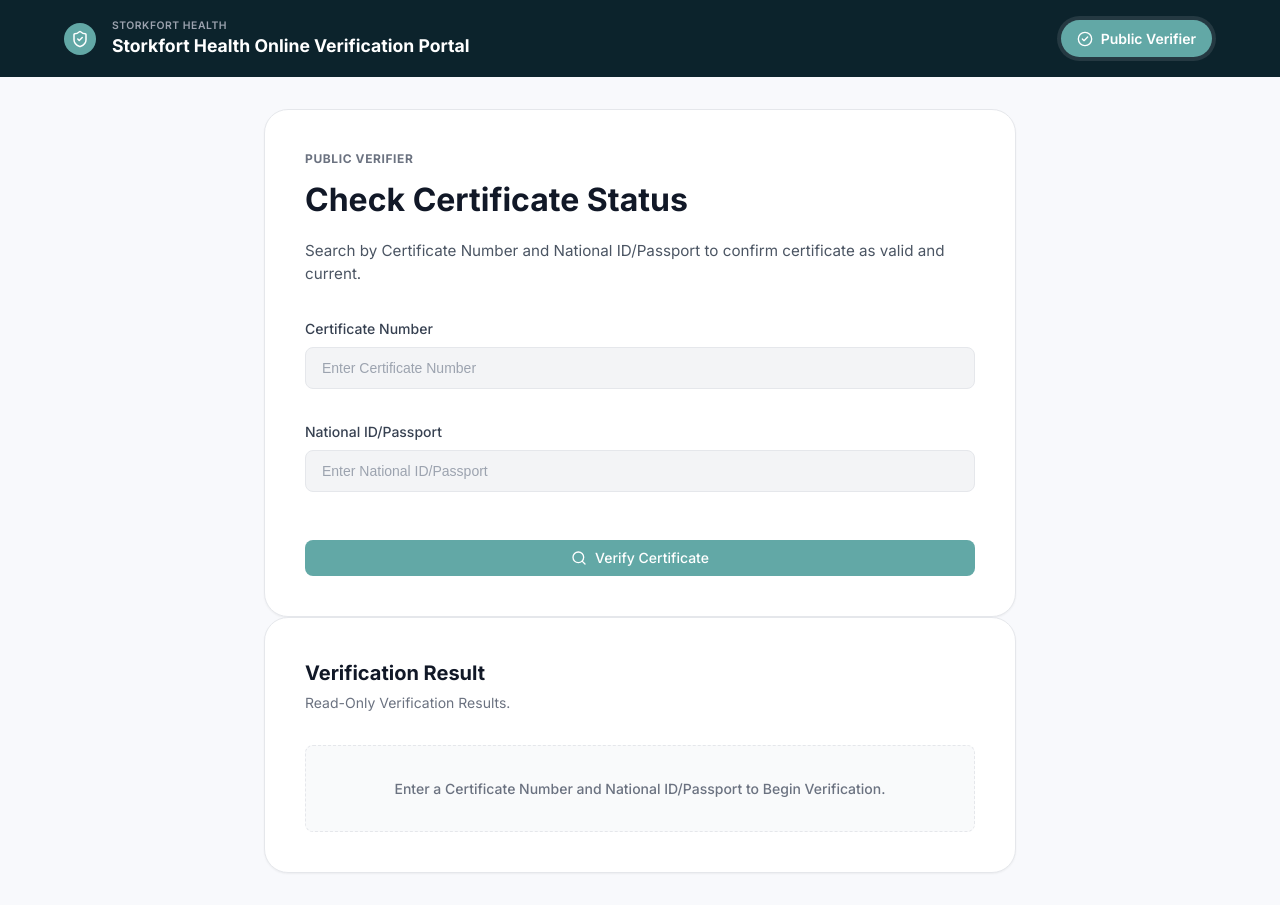
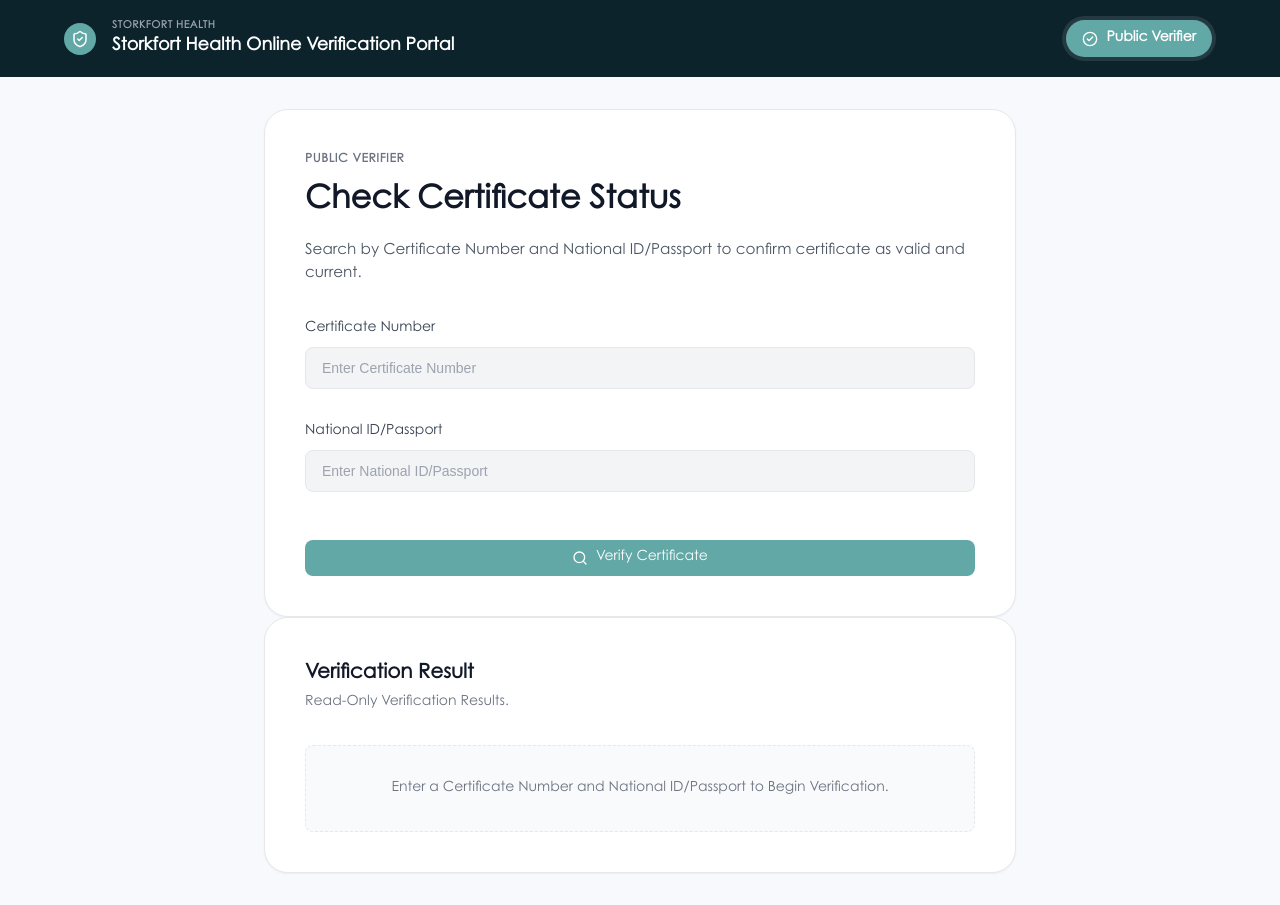
Before and after one commit to Frankmona/storkhealth, a Next.js app: page / in a window 1280 px wide. Built offline with nearby package versions, Linux system fonts and the light colour scheme.

Commit message:
Change application font to local Century Gothic Std

```diff
--- a/src/app/layout.tsx
+++ b/src/app/layout.tsx
@@ -1,10 +1,13 @@
 import type { Metadata } from "next";
-import { Inter } from "next/font/google";
+import localFont from "next/font/local";
 import "./globals.css";
 import AuthProvider from "@/components/AuthProvider";
 import { TopNavigation } from "@/components/TopNavigation";
 
-const inter = Inter({ subsets: ["latin"] });
+const centuryGothic = localFont({
+  src: "../fonts/CenturyGothicStd.otf",
+  display: "swap",
+});
 
 export const metadata: Metadata = {
   title: "Storkfort Health | Certificate Verification",
@@ -18,7 +21,7 @@ export default function RootLayout({
 }>) {
   return (
     <html lang="en">
-      <body className={`${inter.className} animate-fade-in`}>
+      <body className={`${centuryGothic.className} animate-fade-in`}>
         <AuthProvider>
 
           <TopNavigation />
```
Also changed, not shown: src/fonts/CenturyGothicStd.otf (added).
